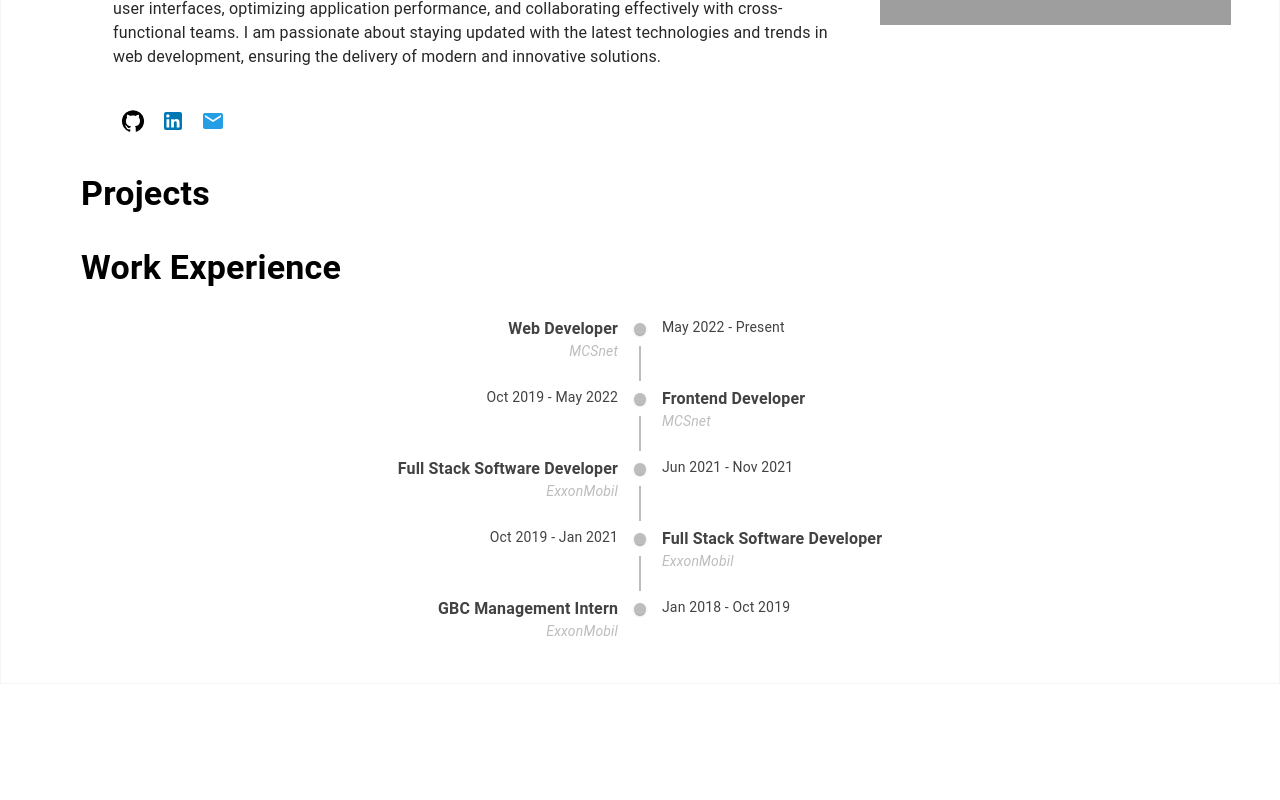
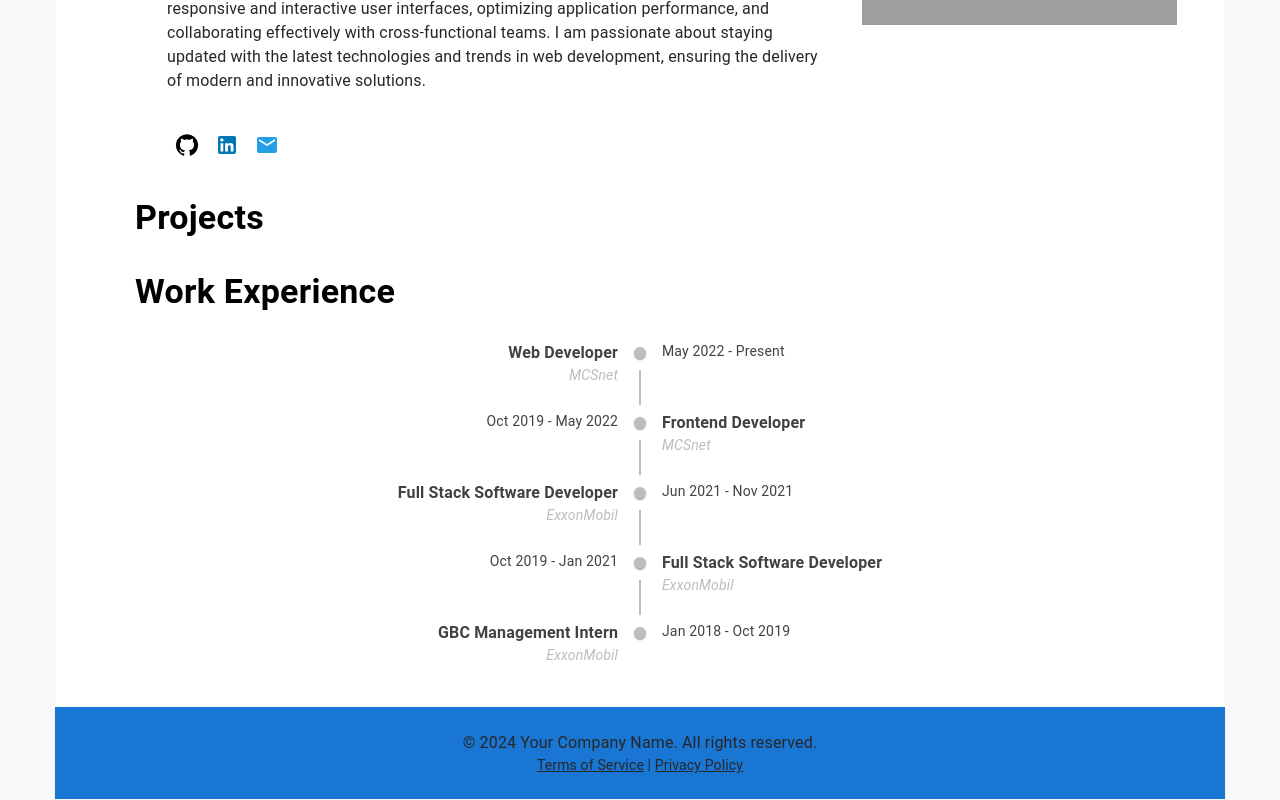
Before and after one commit to guilhermedsza/Portfolio, a React (Create React App) app in the folder dev-portfolio/: page / in a window 1280 px wide. Shown: the part 378-1178 px from the top of the page. Before the commit the page ends 1062 px from the top, so only its background shows below. Built offline with nearby package versions, Linux system fonts and the light colour scheme; grey boxes are pictures that could not be loaded.

Commit message:
Footer component

```diff
--- a/dev-portfolio/src/App.js
+++ b/dev-portfolio/src/App.js
@@ -8,6 +8,7 @@ import "./App.css";
 import Intro from "./sections/intro";
 import Experience from "./sections/experience";
 import Projects from "./sections/projects";
+import Footer from "./sections/footer";
 // import Contact from "./sections/contact";
 
 function App() {
@@ -36,7 +37,8 @@ function App() {
         backgroundColor: "grey.50",
       }}
     >
-      <Box id="main-container" sx={{ paddingLeft: 10, paddingRight: 10 }}>
+      <Box id="main-container">
+        <Box sx={{ paddingLeft: 10, paddingRight: 10 }}>
           <NavBar sections={sections} />
           <Box sx={{ marginTop: "70px" }}></Box>
           <Stack spacing={4}>
@@ -46,6 +48,8 @@ function App() {
             {/* <Contact id="contact" /> */}
           </Stack>
         </Box>
+        <Footer />
+      </Box>
     </Box>
   );
 }
--- /dev/null
+++ b/dev-portfolio/src/sections/footer.js
@@ -0,0 +1,35 @@
+import React from "react";
+
+import Container from "@mui/material/Container";
+import Typography from "@mui/material/Typography";
+import Link from "@mui/material/Link";
+
+const Footer = () => {
+  return (
+    <Container
+      sx={(theme) => ({
+        backgroundColor: theme.palette.primary.main,
+        color: "white",
+        padding: theme.spacing(3, 2),
+        marginTop: "auto",
+        width: "100%",
+      })}
+    >
+      <Typography variant="body1" align="center">
+        &copy; {new Date().getFullYear()} Your Company Name. All rights
+        reserved.
+      </Typography>
+      <Typography variant="body2" align="center">
+        <Link color="inherit" href="https://www.example.com/terms">
+          Terms of Service
+        </Link>{" "}
+        |{" "}
+        <Link color="inherit" href="https://www.example.com/privacy">
+          Privacy Policy
+        </Link>
+      </Typography>
+    </Container>
+  );
+};
+
+export default Footer;
```
Lines whose indentation alone changed are shown as unchanged.
